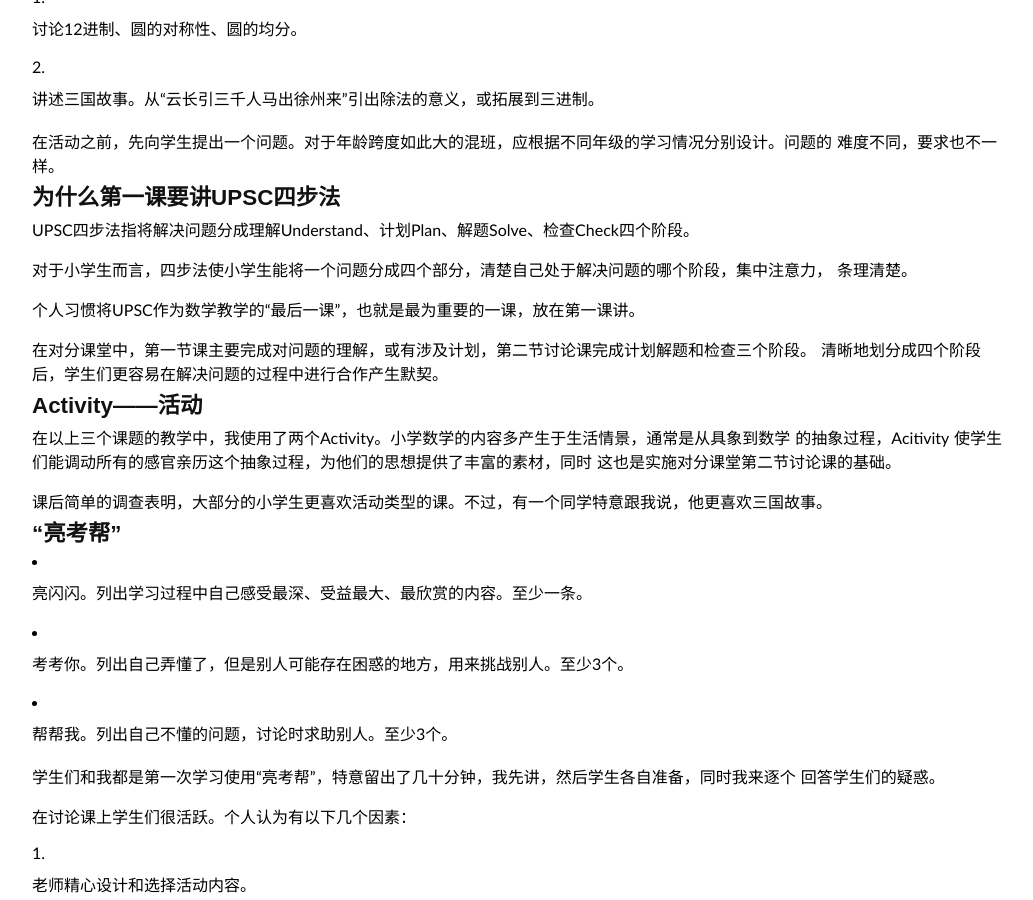
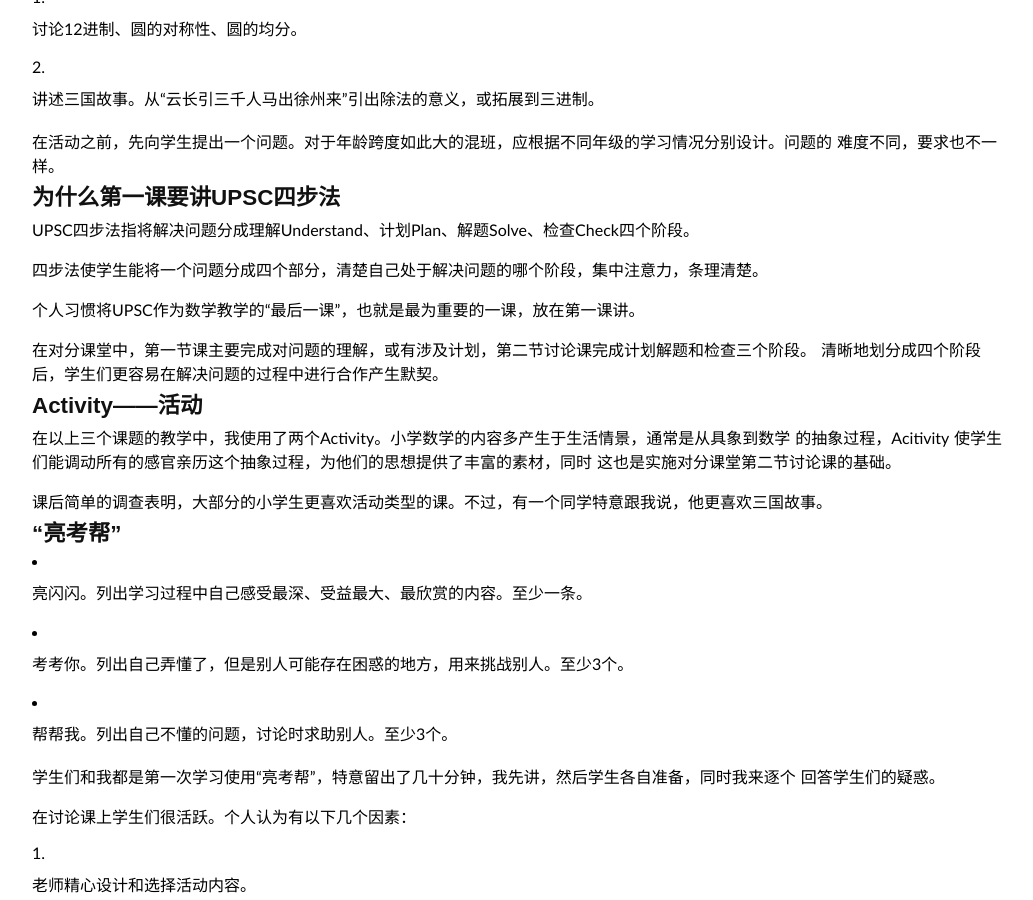
Before and after one commit to ccpaging/ccpaging.github.io, a Jekyll site: the page built from _posts/2016-02-29-duifen.md, in a window 1280 px wide and 900 px high, scrolled down 551 px. Shown: the whole window, without its empty margins (119-1152 px from the left). Built offline with Jekyll 4.4.1, drawn with Linux system fonts in a browser that asks for light colours; comment, search, counter and statistics services are not loaded.

Commit message:
New post

```diff
--- a/_posts/2016-02-29-duifen.md
+++ b/_posts/2016-02-29-duifen.md
@@ -34,8 +34,7 @@ mathjax: false
 
 UPSC四步法指将解决问题分成理解Understand、计划Plan、解题Solve、检查Check四个阶段。
 
-对于小学生而言，四步法使小学生能将一个问题分成四个部分，清楚自己处于解决问题的哪个阶段，集中注意力，
-条理清楚。
+四步法使学生能将一个问题分成四个部分，清楚自己处于解决问题的哪个阶段，集中注意力，条理清楚。
 
 个人习惯将UPSC作为数学教学的“最后一课”，也就是最为重要的一课，放在第一课讲。
 
```
